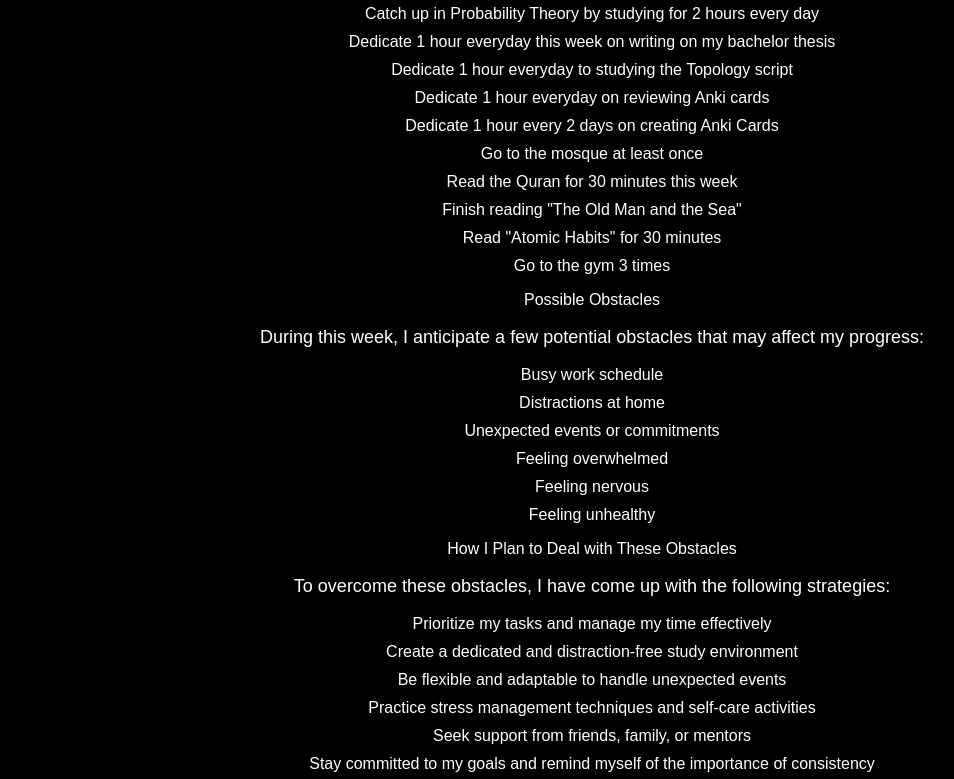
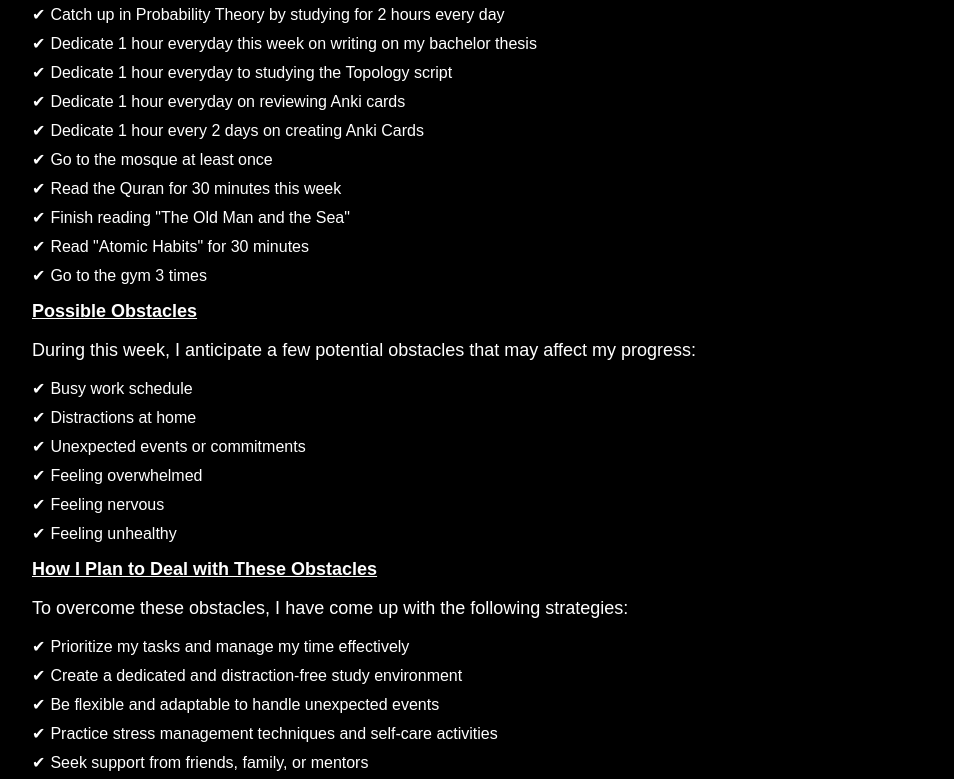
Before and after one commit to ayubinstitut/-ayubinstitut-.github.io, a plain HTML site: page Week5.html in a window 1280 px wide. Shown: the part 153-932 px from the top of the page, without its empty margins (48-1002 px from the left). Drawn offline with Linux system fonts and the light colour scheme.

Commit message:
Update week5.css

```diff
--- a/week5.css
+++ b/week5.css
@@ -7,7 +7,7 @@ body {
 }
 
 .container {
-  text-align: center;
+  text-align: left;
   padding: 80px;
 }
 
@@ -18,10 +18,10 @@ h1 {
 }
 
 h2 {
-  font-size: 16px;
+  font-size: 18px;
   color: white;
-  text-align: center;
-  font: message-box;
+  text-align: left;
+  text-decoration: underline;
 }
 
 p {
@@ -30,11 +30,16 @@ p {
 }
 
 ul {
-  text-align: center; /* Center align the list items */
-  padding-left: 0; /* Remove default left padding */
+  text-align: left;
+  padding-left: 0;
 }
 
 li {
-  list-style: none; /* Remove the default bullet points */
-  margin-bottom: 10px; /* Add spacing between list items */
+  list-style: none;
+  margin-bottom: 10px;
 }
+
+li::before {
+  content: "\2714"; /* Unicode for checkmark symbol */
+  margin-right: 5px;
+}
```
